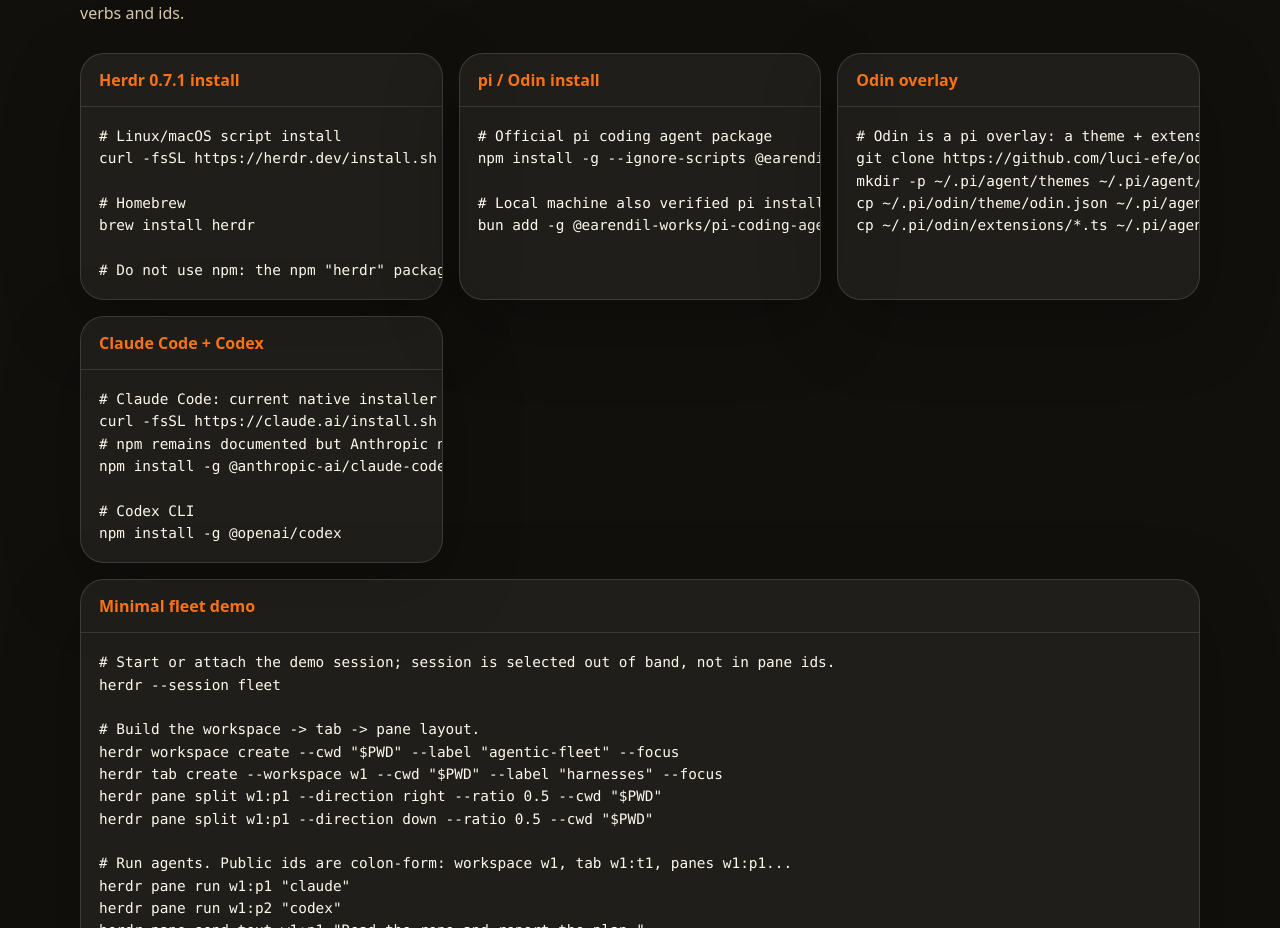
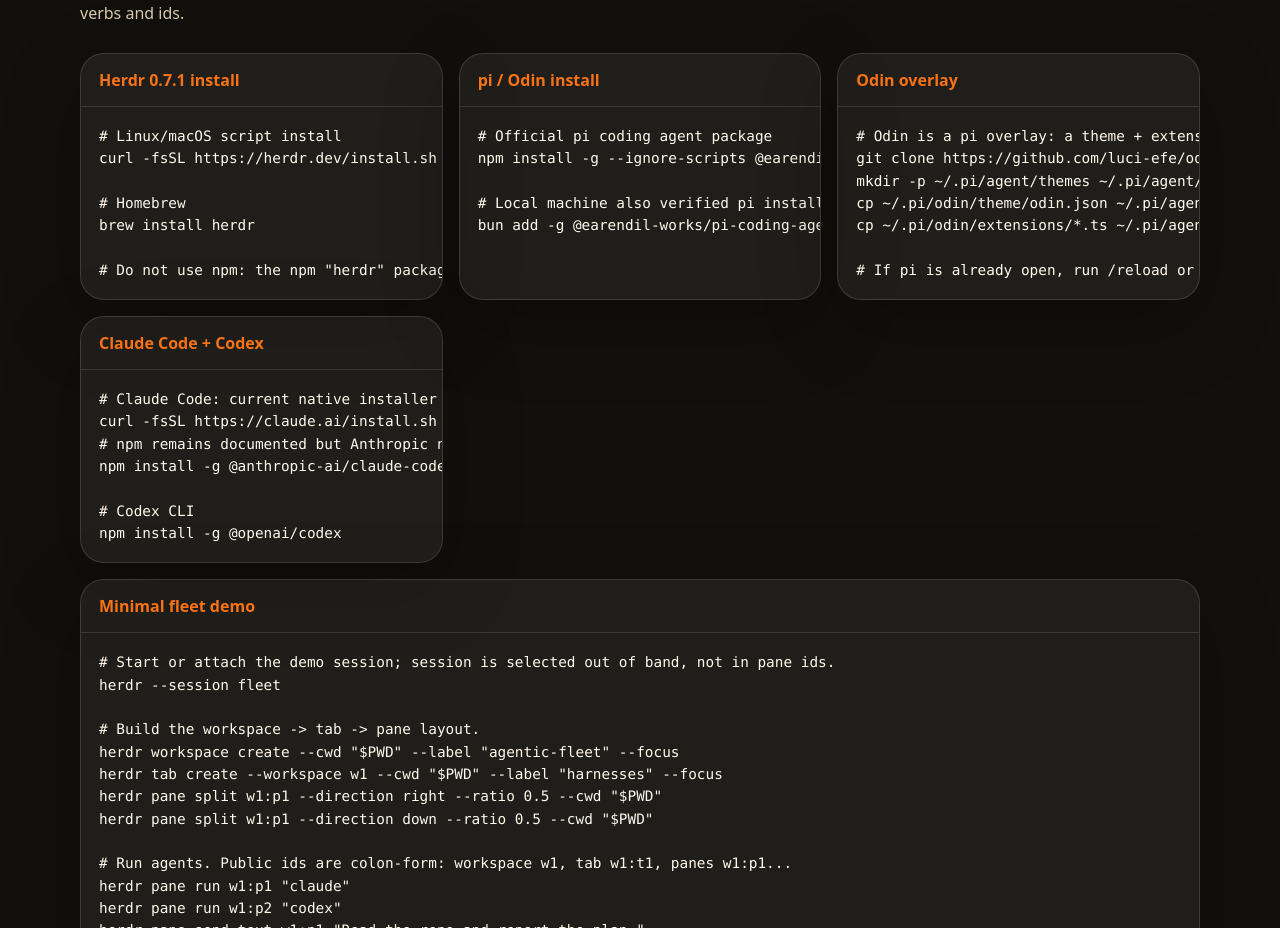
Before and after one commit to luci-efe/agentic-fleet-methodology, a React (Vite) app: page / in a window 1280 px wide. Shown: the part 2206-3134 px from the top of the page. Built offline with nearby package versions, Linux system fonts and the light colour scheme.

Commit message:
Document Pi OmniRoute reload

```diff
--- a/src/App.tsx
+++ b/src/App.tsx
@@ -45,7 +45,9 @@
 git clone https://github.com/luci-efe/odin ~/.pi/odin
 mkdir -p ~/.pi/agent/themes ~/.pi/agent/extensions
 cp ~/.pi/odin/theme/odin.json ~/.pi/agent/themes/
-cp ~/.pi/odin/extensions/*.ts ~/.pi/agent/extensions/`
+cp ~/.pi/odin/extensions/*.ts ~/.pi/agent/extensions/
+
+# If pi is already open, run /reload or restart pi to see OmniRoute.`
 
 const harnessInstall = `# Claude Code: current native installer
 curl -fsSL https://claude.ai/install.sh | bash
```
